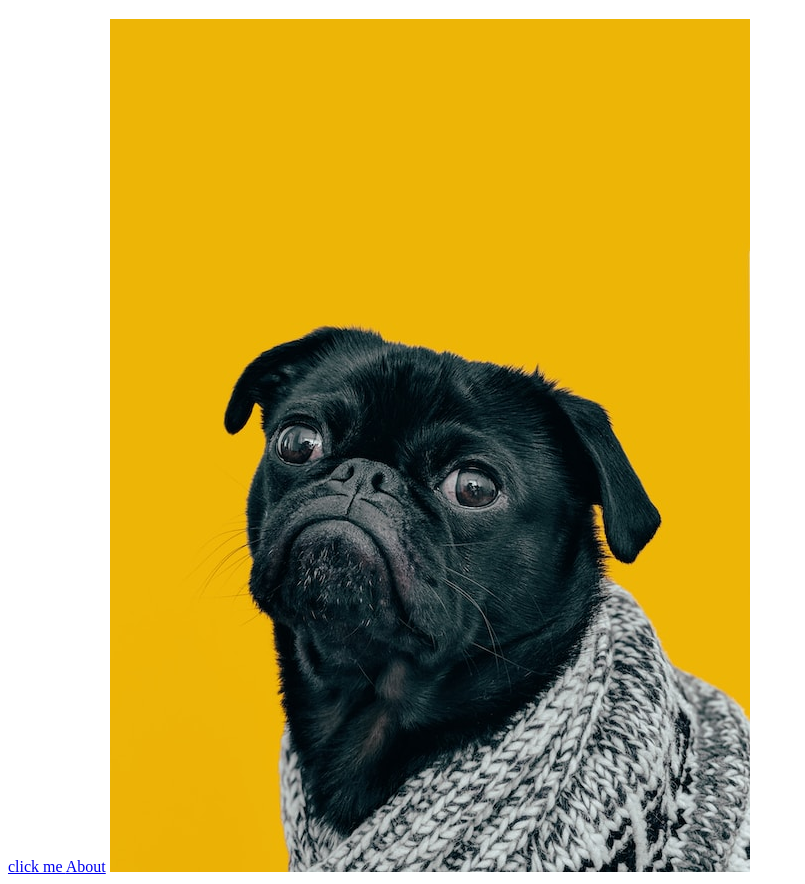
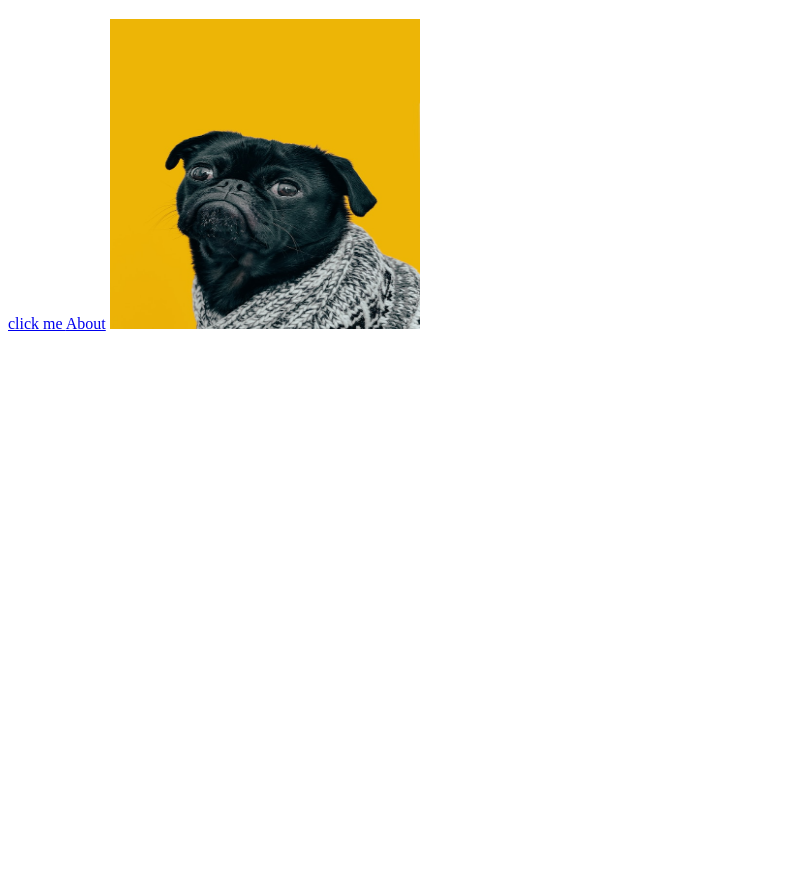
Before and after one commit to Cinnamon-Snap/git_test, a plain HTML site: page odin-links-and-images/index.html in a window 1280 px wide. Shown: the part 61-945 px from the top of the page, without its empty margins (0-805 px from the left). After the commit the page ends 800 px from the top, so only its background shows below. Drawn offline with Linux system fonts and the light colour scheme.

Commit message:
added height and widthvalue to dog img

```diff
--- a/odin-links-and-images/index.html
+++ b/odin-links-and-images/index.html
@@ -12,6 +12,7 @@
         </a>
         <a href="./pages/about.html">About</a>
 
-        <img src="./images/dog.jpg">
+        <img src="./images/dog.jpg" alt="a grumpy dog" height="310"
+        width="310">
     </body>
 </html>
```
